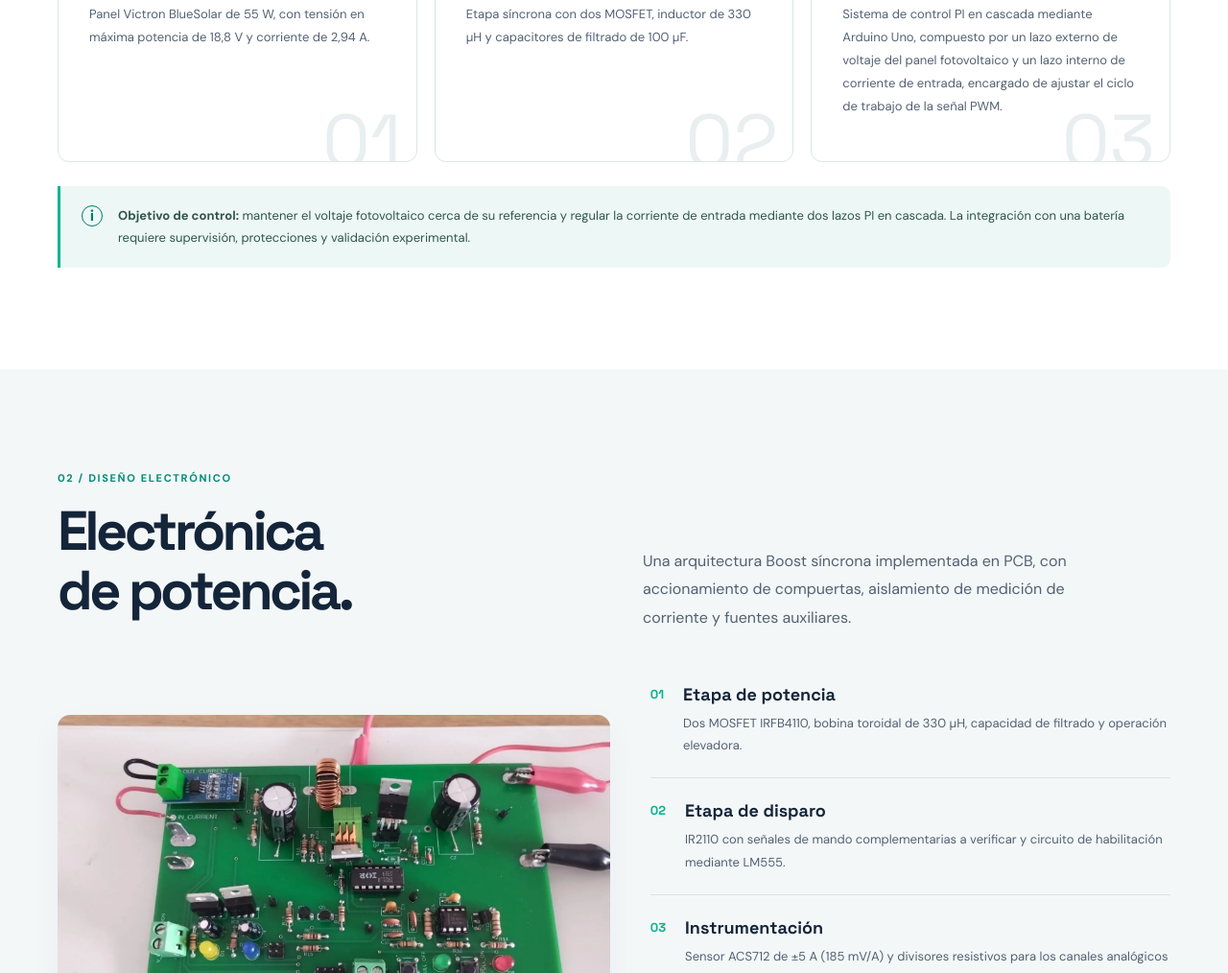
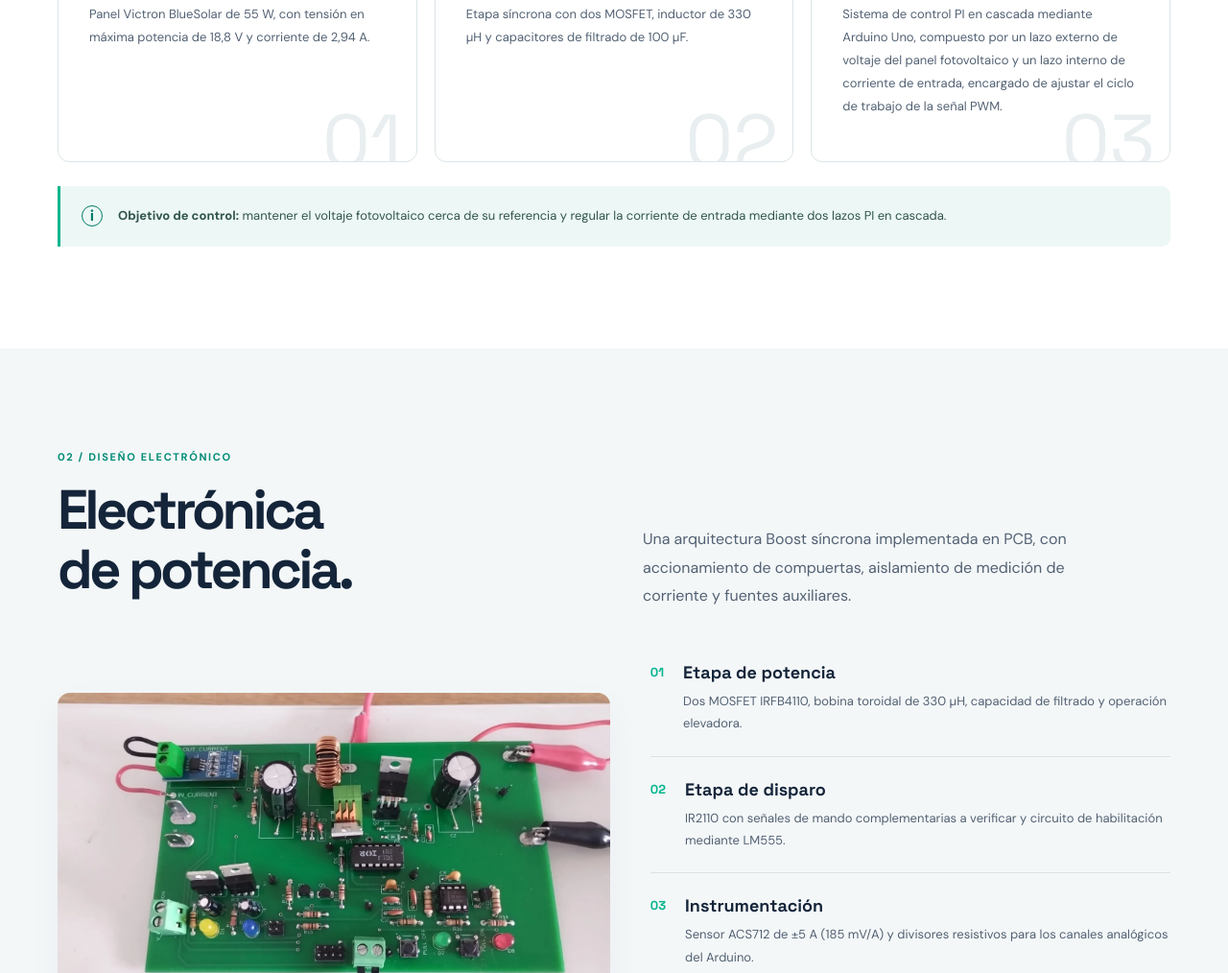
Before and after one commit to juanes20/boost-solar-55w, a plain HTML site: page index.html in a window 1280 px wide. Shown: the part 1291-2305 px from the top of the page at 96% size. Drawn offline with Linux system fonts and the light colour scheme.

Commit message:
Update index.html
cambio en objetivo general

```diff
--- a/index.html
+++ b/index.html
@@ -56,7 +56,7 @@
   <article class="info-card"><div class="mini-icon" aria-hidden="true">⚡</div><h3>Conversión Boost</h3><p>Etapa síncrona con dos MOSFET, inductor de 330 µH y capacitores de filtrado de 100 µF.</p><span class="info-index">02</span></article>
   <article class="info-card"><div class="mini-icon" aria-hidden="true">▤</div><h3>Control digital</h3><p>Sistema de control PI en cascada mediante Arduino Uno, compuesto por un lazo externo de voltaje del panel fotovoltaico y un lazo interno de corriente de entrada, encargado de ajustar el ciclo de trabajo de la señal PWM.</p><span class="info-index">03</span></article>
  </div>
- <div class="objective-note"><span class="note-mark">i</span><p><strong>Objetivo de control:</strong> mantener el voltaje fotovoltaico cerca de su referencia y regular la corriente de entrada mediante dos lazos PI en cascada. La integración con una batería requiere supervisión, protecciones y validación experimental.</p></div>
+ <div class="objective-note"><span class="note-mark">i</span><p><strong>Objetivo de control:</strong> mantener el voltaje fotovoltaico cerca de su referencia y regular la corriente de entrada mediante dos lazos PI en cascada.</p></div>
 </div></section>
 <section class="section section-technical" id="diseno"><div class="container">
  <div class="section-head split-head"><div><span class="kicker">02 / DISEÑO ELECTRÓNICO</span><h2>Electrónica<br>de potencia.</h2></div><p>Una arquitectura Boost síncrona implementada en PCB, con accionamiento de compuertas, aislamiento de medición de corriente y fuentes auxiliares.</p></div>
```
